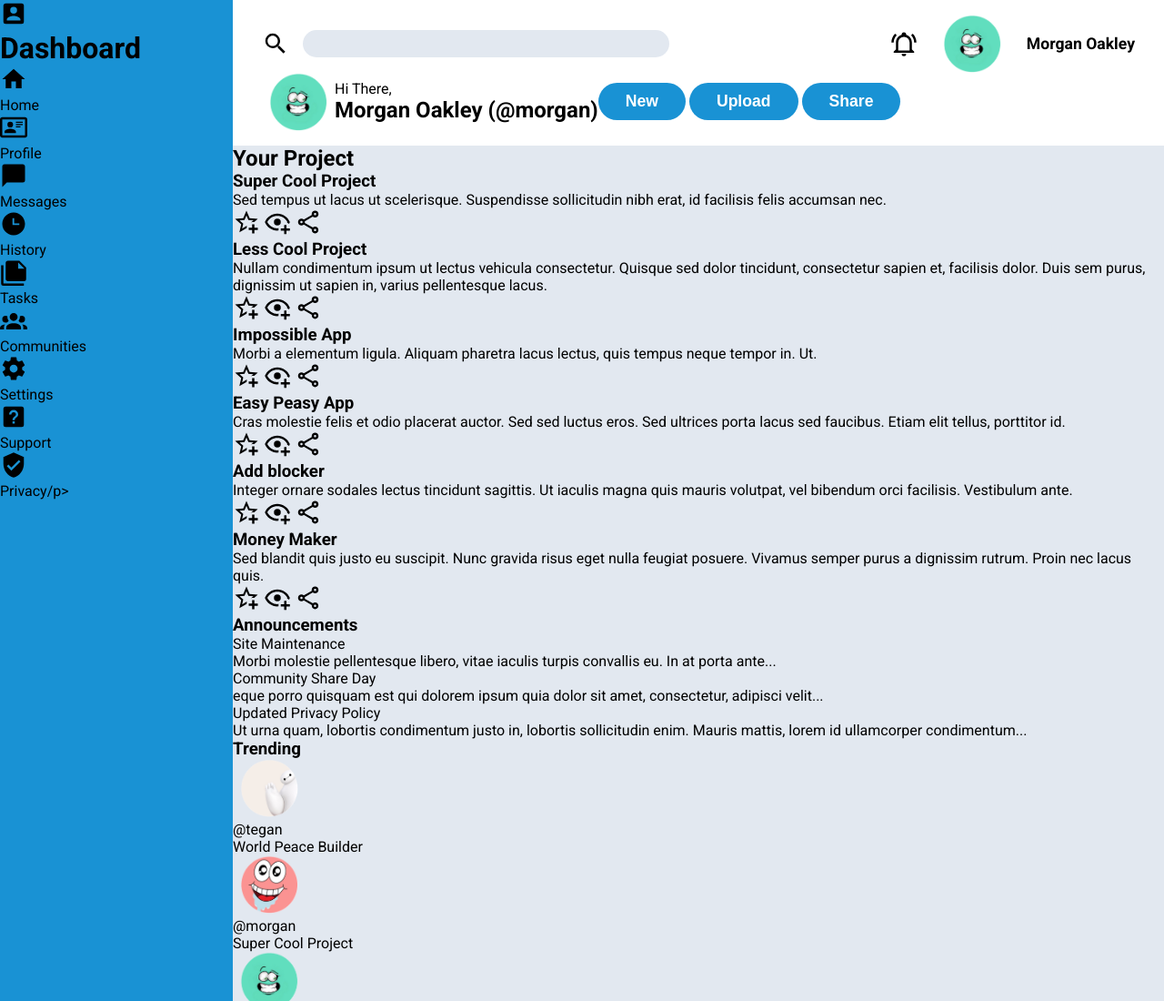
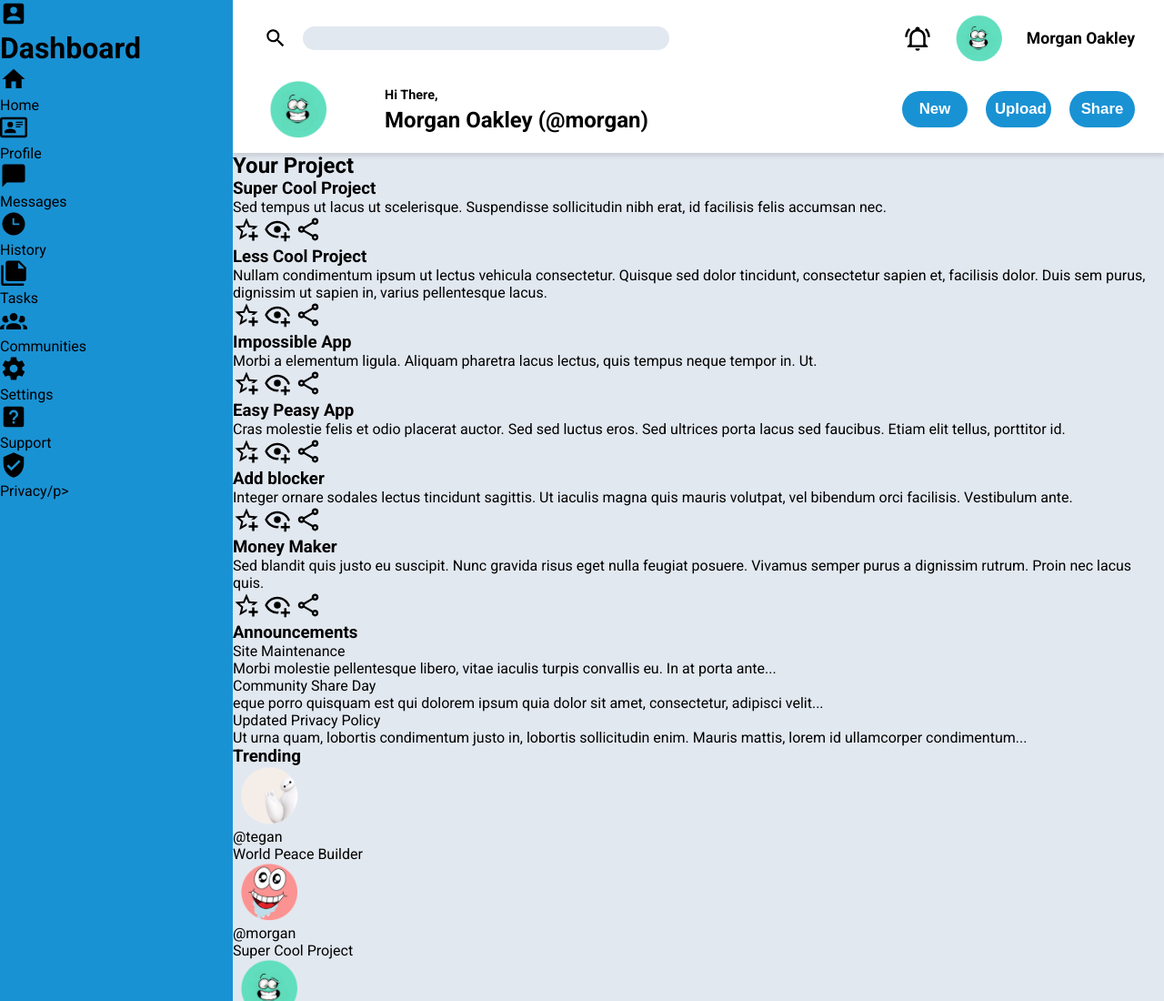
Before and after one commit to ekakhrisnanda/project-admin-dashboard, a plain HTML site: page index.html in a window 1280 px wide. Shown: the top 1100 px of the page at 91% size. Drawn offline with Linux system fonts and the light colour scheme.

Commit message:
Style second row header and all of the header parts

```diff
--- a/style.css
+++ b/style.css
@@ -10,6 +10,7 @@ html {
     --white: #FFFFFF;
     --dark-yellow: #F0B429;
     --grey: #E2E8F0;
+    --black: #000000;
 }
 
 img[src*=svg] {
@@ -37,6 +38,10 @@ body {
     grid-column: 2 / -1;
     grid-row: 1 / 2;
     padding: 1em 2em;
+    display: flex;
+    flex-direction: column;
+    gap: 20px;
+    box-shadow: 0 4px 4px rgba(0, 0, 0, 0.1);
 }
 
 /* First Row Header */
@@ -51,6 +56,11 @@ body {
     height: 50%;
     display: flex;
     gap: 15px;
+    flex-shrink: 1;
+}
+
+.profile-container > img[alt*="Green"] {
+    width: 65px;
 }
 
 .search-bar {
@@ -66,6 +76,7 @@ body {
     align-items: center;
     justify-content: end;
     gap: 20px;
+    flex-shrink: 1;
 }
 
 .profile-container > span {
@@ -77,16 +88,41 @@ body {
 .second-row-header {
     display: flex;
     align-items: center;
+    justify-content: space-between;
+}
+
+.account-detail {
+    display: flex;
+    align-items: center;
+    gap: 10px;
+    width: 50%;
+}
+
+.account-name span {
+    font-weight: bold;
+    font-size: 0.9rem;
+}
+
+.account-name h2{
+    margin-top: 5px;
+}
+
+.buttons {
+    display: flex;
+    width: 50%;
+    gap: 20px;
+    justify-content: end;
 }
 
 button {
     background-color: var(--button-color);
     border-radius: 10em;
-    padding: 10px 30px;
+    padding: 10px;
+    width: 15%;
     color: white;
     font-weight: bold;
     border: none;
-    font-size: 1.1rem;
+    font-size: 1.05rem;
 }
 
 /* sidebar */
```
